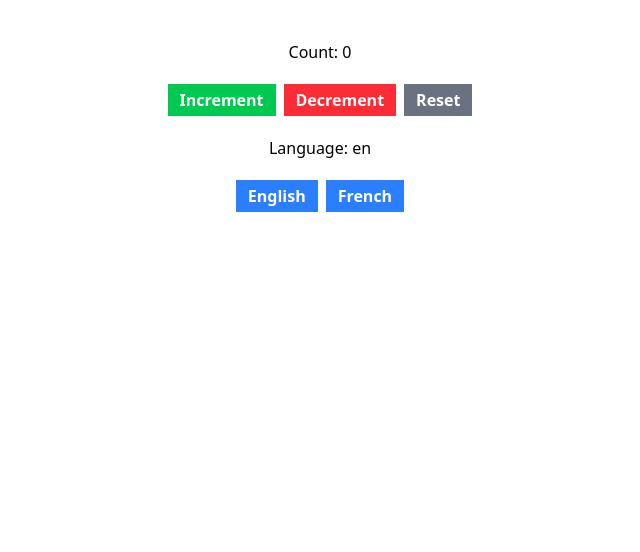
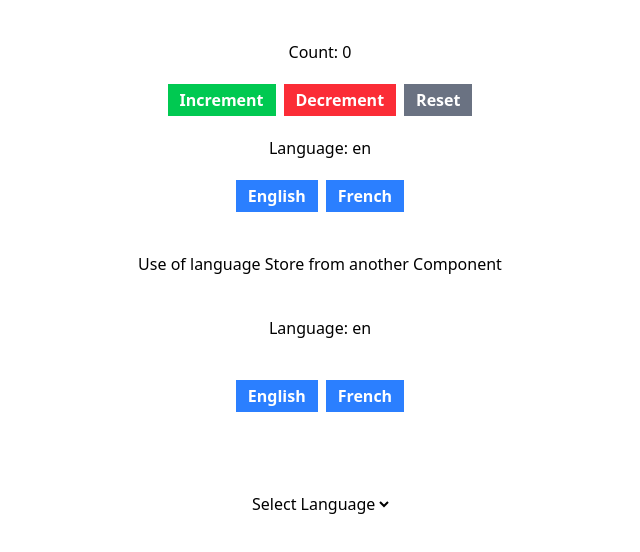
Before and after one commit to Fahad-Javed20/lec_33, a React app in the folder frontend/: page / in a window 1280 px wide. Shown: the top 552 px of the page, without its empty margins (320-960 px from the left). Built offline with nearby package versions, Linux system fonts and the light colour scheme; the HTML template or start-up script is replaced by a standard one.

Commit message:
make chnages

```diff
--- a/frontend/src/App.tsx
+++ b/frontend/src/App.tsx
@@ -1,9 +1,14 @@
 import CounterComponent from "./components/CounterComponent";
+import LanguageComponent from "./components/LanguageComponent";
 
 function App() {
   return (
     <>
+    <div className="flex flex-col gap-10 items-center">
+
       <CounterComponent />
+      <LanguageComponent />
+    </div>
     </>
   );
 }
--- /dev/null
+++ b/frontend/src/components/LanguageComponent.tsx
@@ -0,0 +1,40 @@
+import useLanguageStore from "../stores/useLanguageStore"
+
+const LanguageComponent = () => {
+
+    const {language,setLanguage} = useLanguageStore()
+  return (
+    <>
+    <div>Use of language Store from another Component</div>
+     <div>Language: {language}</div>
+        <div className=" flex gap-2">
+          <button
+            className="px-3 bg-blue-500 py-1 text-white font-bold"
+            onClick={() => setLanguage("en")}
+            >
+            English
+          </button>
+          <button
+            className="px-3 bg-blue-500 py-1 text-white font-bold"
+            onClick={() => setLanguage("fr")}
+            >
+            French
+          </button>
+
+
+
+        </div>
+
+        <div className="mt-10">
+
+          <select onChange={(e) => setLanguage(e.target.value)}>
+            <option value="">Select Language</option>
+            <option value="en">English</option>
+            <option value="fr">French</option>
+          </select>
+</div>
+              </>
+  )
+}
+
+export default LanguageComponent
```
